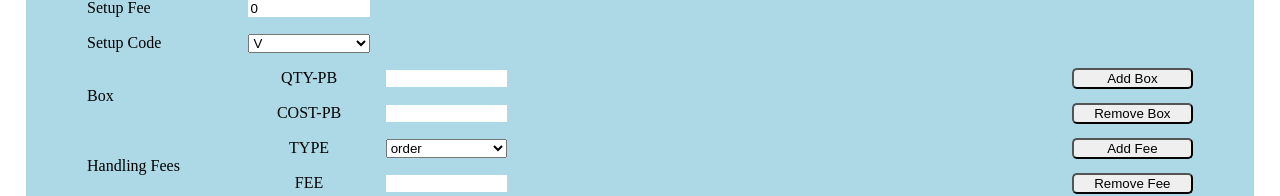
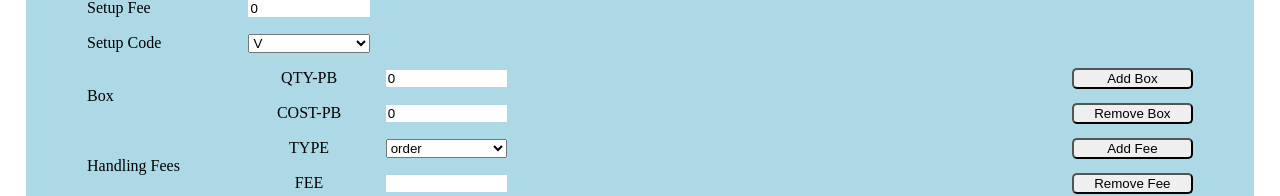
Before and after one commit to webdev-dave/bizzbuzz-custom-calculator, a React (Create React App) app: page / in a window 1280 px wide. Shown: the part 275-471 px from the top of the page. Built offline with nearby package versions, Linux system fonts and the light colour scheme.

Commit message:
add box calc func

```diff
--- a/src/assets/helpers/helperObjects.js
+++ b/src/assets/helpers/helperObjects.js
@@ -25,3 +25,5 @@ export const unitCodeDiscountValues = {
     W: 0.15,
     Z: 0
   }
+
+export const initialBox =  { qty: 0, cost: 0, data: [{boxesRequired: 0, totalCost: 0}, {boxesRequired: 0, totalCost: 0}, {boxesRequired: 0, totalCost: 0}, {boxesRequired: 0, totalCost: 0}, {boxesRequired: 0, totalCost: 0}, {boxesRequired: 0, totalCost: 0}, {boxesRequired: 0, totalCost: 0}] };
--- a/src/components/input/BoxCost.js
+++ /dev/null
@@ -1,9 +0,0 @@
-import { useState } from "react";
-
-
-const BoxCost = ({id}) => {
-  const [currentCost, setCurrentCost] = useState("");
-  return <input className="cost-pb" id={id} type="number" value={currentCost} onChange={(e)=>{setCurrentCost(e.target.value)}}  />;
-};
-
-export default BoxCost;
--- a/src/components/input/BoxQty.js
+++ /dev/null
@@ -1,9 +0,0 @@
-import { useState } from "react";
-
-
-const BoxQty = ({id}) => {
-  const [currentQty, setCurrentQty] = useState("");
-  return <input className="qty-pb" id={id} type="number" value={currentQty} onChange={(e)=>{setCurrentQty(e.target.value)}}  />;
-};
-
-export default BoxQty;
--- /dev/null
+++ b/src/components/input/CostPerBox.js
@@ -0,0 +1,18 @@
+import { useSelector, useDispatch } from "react-redux";
+import { selectBoxes, updateCostPerBox, updateQtyPerBox } from "../main/mainSlice";
+
+
+const CostPerBox = ({id, boxIndex}) => {
+  const dispatch = useDispatch();
+  const boxesArr = useSelector(selectBoxes);
+  const costPerBox = boxesArr[boxIndex].cost;
+  const qtyPerBox = boxesArr[boxIndex].qty;
+  const handleChange = (e) => {
+    dispatch(updateCostPerBox({boxIndex: boxIndex, value: e.target.value }));
+    //makes sure to update box data when box price changes
+    dispatch(updateQtyPerBox({boxIndex: boxIndex, value: qtyPerBox}));
+  }
+  return <input className="cost-pb" id={id} type="number" value={costPerBox} onChange={handleChange}  />;
+};
+
+export default CostPerBox;
--- a/src/components/input/Input.js
+++ b/src/components/input/Input.js
@@ -1,7 +1,5 @@
 import { useSelector } from "react-redux";
 import { selectIsEQP, selectQuantity } from "../main/mainSlice";
-
-
 import PricingType from "./PricingType";
 import Quantity from "./Quantity";
 import UnitCost from "./UnitCost";
@@ -11,8 +9,8 @@ import SetupCode from "./SetupCode";
 import HandlingType from "./HandlingType";
 import { useState } from "react";
 import { columnsArr } from "../../assets/helpers/helperArrays";
-import BoxQty from "./BoxQty";
-import BoxCost from "./BoxCost";
+import QtyPerBox from "./QtyPerBox";
+import CostPerBox from "./CostPerBox";
 
 
 const Input = () => {
@@ -64,9 +62,9 @@ const Input = () => {
           Box
         </p>
         <p className="qty-pb">QTY-PB</p>
-        {Array.from(Array(boxAmount)).map((box, i) => (<BoxQty id={"qty-pb-"+i} key={"qty-pb-"+i} />))}
+        {Array.from(Array(boxAmount)).map((box, i) => (<QtyPerBox id={"qty-pb-"+i} boxIndex={i} key={"qty-pb-"+i} />))}
         <p className="cost-pb">COST-PB</p>
-        {Array.from(Array(boxAmount)).map((box, i) => (<BoxCost id={"cost-pb-"+i} key={"cost-pb-"+i} />))}
+        {Array.from(Array(boxAmount)).map((box, i) => (<CostPerBox id={"cost-pb-"+i} boxIndex={i} key={"cost-pb-"+i} />))}
         <button
           className="add-box box-btn"
           onClick={() => {
--- /dev/null
+++ b/src/components/input/QtyPerBox.js
@@ -0,0 +1,24 @@
+import { useSelector, useDispatch } from "react-redux";
+import { selectBoxes, updateQtyPerBox } from "../main/mainSlice";
+
+const QtyPerBox = ({ id, boxIndex}) => {
+  const dispatch = useDispatch();
+  const boxesArr = useSelector(selectBoxes);
+  const qtyPerBox = boxesArr[boxIndex].qty;
+
+  const handleChange = (e) => {
+    dispatch(updateQtyPerBox({boxIndex: boxIndex, value: e.target.value}));
+  };
+
+  return (
+    <input
+      className="qty-pb"
+      id={id}
+      type="number"
+      value={qtyPerBox}
+      onChange={handleChange}
+    />
+  );
+};
+
+export default QtyPerBox;
--- a/src/components/main/mainSlice.js
+++ b/src/components/main/mainSlice.js
@@ -1,5 +1,5 @@
 import { createSlice } from "@reduxjs/toolkit";
-import { setupCodeDiscountValues, unitCodeDiscountValues } from "../../assets/helpers/helperObjects";
+import { initialBox, setupCodeDiscountValues, unitCodeDiscountValues } from "../../assets/helpers/helperObjects";
 
 const getProfitMargin = (profitPu, unitCost) => {
   const profitMargin = (profitPu / unitCost ) * 100;
@@ -13,8 +13,8 @@ const initialState = {
   unitCode: ["C","C","C","C","C","C","C"],
   setupFee: 0,
   setupCode: "V",
-  box: [{ qty: "", cost: "" }],
-  handlingFees: [{ fee: "", type: "" }],
+  box: [initialBox, initialBox, initialBox, initialBox, initialBox],
+  handlingFees: [{ fee: 0, type: "order" },{ fee: 0, type: "box" },{ fee: 0, type: "rush" },{ fee: 0, type: "misc" },{ fee: 0, type: "order" }],
   netUnitCost: [1, 1, 1, 1, 1, 1, 1],
   retailPricePu: [1, 1, 1, 1, 1, 1, 1],
   retailTotal: [0, 0, 0, 0, 0, 0, 0],
@@ -100,8 +100,26 @@ const mainSlice = createSlice({
     updateSetupCode: (state, action) => {
       state.setupCode = action.payload.value;
     },
-    updateQtyPb: (state, action) => {},
-    updateCostPb: (state, action) => {},
+    updateQtyPerBox: (state, action) => {
+      const boxIndex = action.payload.boxIndex;
+      const qtyPerBox = action.payload.value;
+      state.box[boxIndex].qty = qtyPerBox;
+      //update boxData
+      state.box[boxIndex].data = state.box[boxIndex].data.map((data, columnIndex) => {
+        const quantity = state.quantity[columnIndex];
+        const boxesRequired = Math.ceil(quantity / qtyPerBox);
+        const totalCost = Number((boxesRequired * state.box[boxIndex].cost).toFixed(2));
+        return {
+          boxesRequired: boxesRequired,
+          totalCost: totalCost
+        };
+      })
+    },
+    updateCostPerBox: (state, action) => {
+      const boxIndex = action.payload.boxIndex;
+      const costPerBox = action.payload.value;
+      state.box[boxIndex].cost = costPerBox;
+    },
     updateHandlingFee: (state, action) => {},
     updateHandlingType: (state, action) => {},
     updateNetUnitCost: (state, action) => {
@@ -222,6 +240,7 @@ export const selectUnitCost = (state) => state.main.unitCost;
 export const selectUnitCode = (state) => state.main.unitCode;
 export const selectSetupFee = (state) => state.main.setupFee;
 export const selectSetupCode = (state) => state.main.setupCode;
+export const selectBoxes = (state) => state.main.box;
 export const selectIsEQP = (state) => state.main.pricingType !== "Non-EQP";
 export const selectNetUnitCost = (state) => state.main.netUnitCost;
 export const selectRetailPricePu = (state) => state.main.retailPricePu;
@@ -229,7 +248,7 @@ export const selectRetailTotal = (state) => state.main.retailTotal;
 export const selectProfitMargin = (state) => state.main.profitMargin;
 export const selectProfitPu = (state) => state.main.profitPu;
 export const selectTotalProfit = (state) => state.main.totalProfit;
-export const {updateQuantity, updatePricingType, updateUnitCost, updateSetupFee, updateSetupCode, updateUnitCode, updateNetUnitCost ,updateRetailPricePu, updateRetailTotal, updateProfitMargin, updateProfitPu, updateTotalProfit, updateProfits} =
+export const {updateQuantity, updatePricingType, updateUnitCost, updateUnitCode, updateSetupFee, updateSetupCode, updateQtyPerBox, updateCostPerBox, updateNetUnitCost ,updateRetailPricePu, updateRetailTotal, updateProfitMargin, updateProfitPu, updateTotalProfit, updateProfits} =
   mainSlice.actions;
 
 
```
Also changed, not shown: 1 other file (tests, documents, lock files or other folders).
